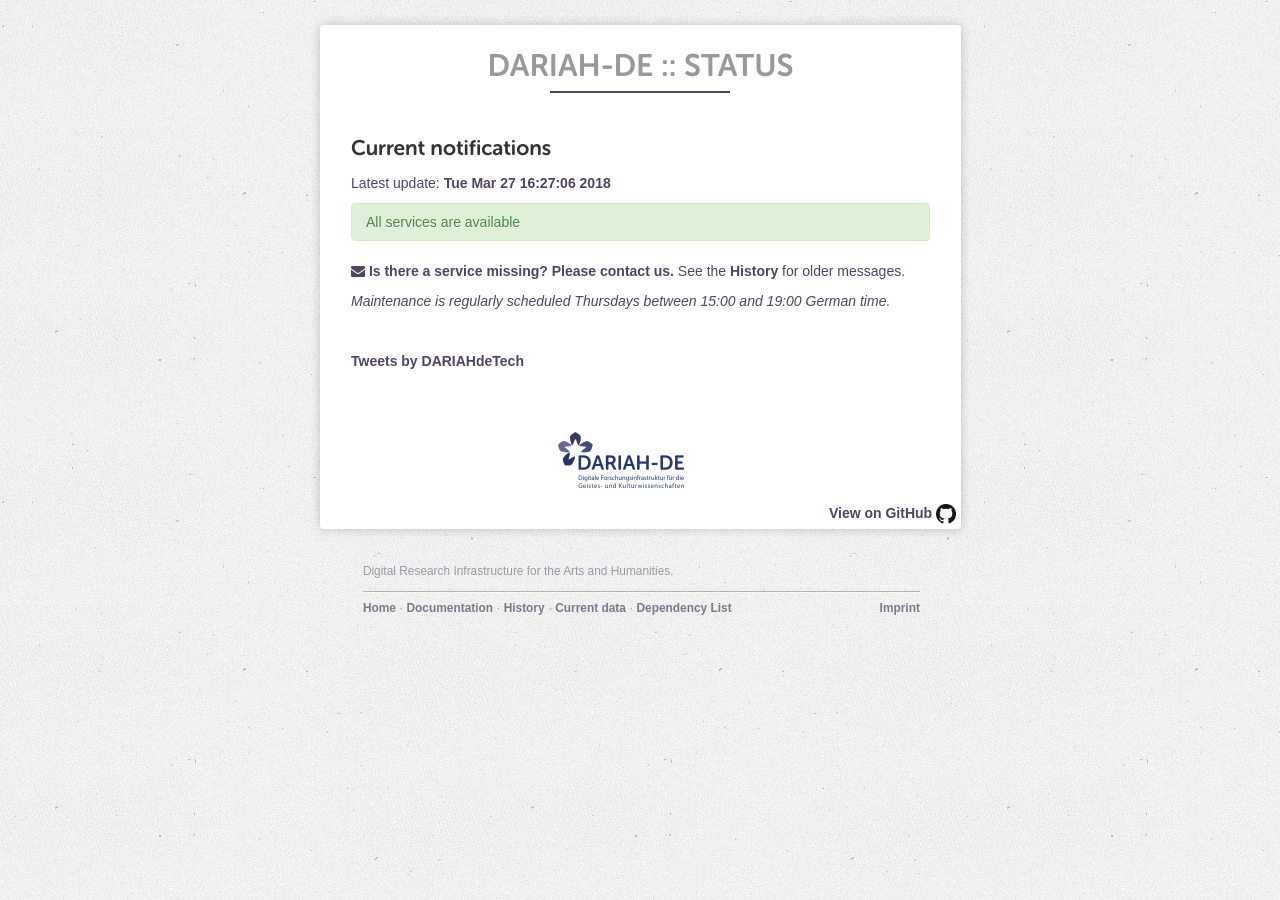
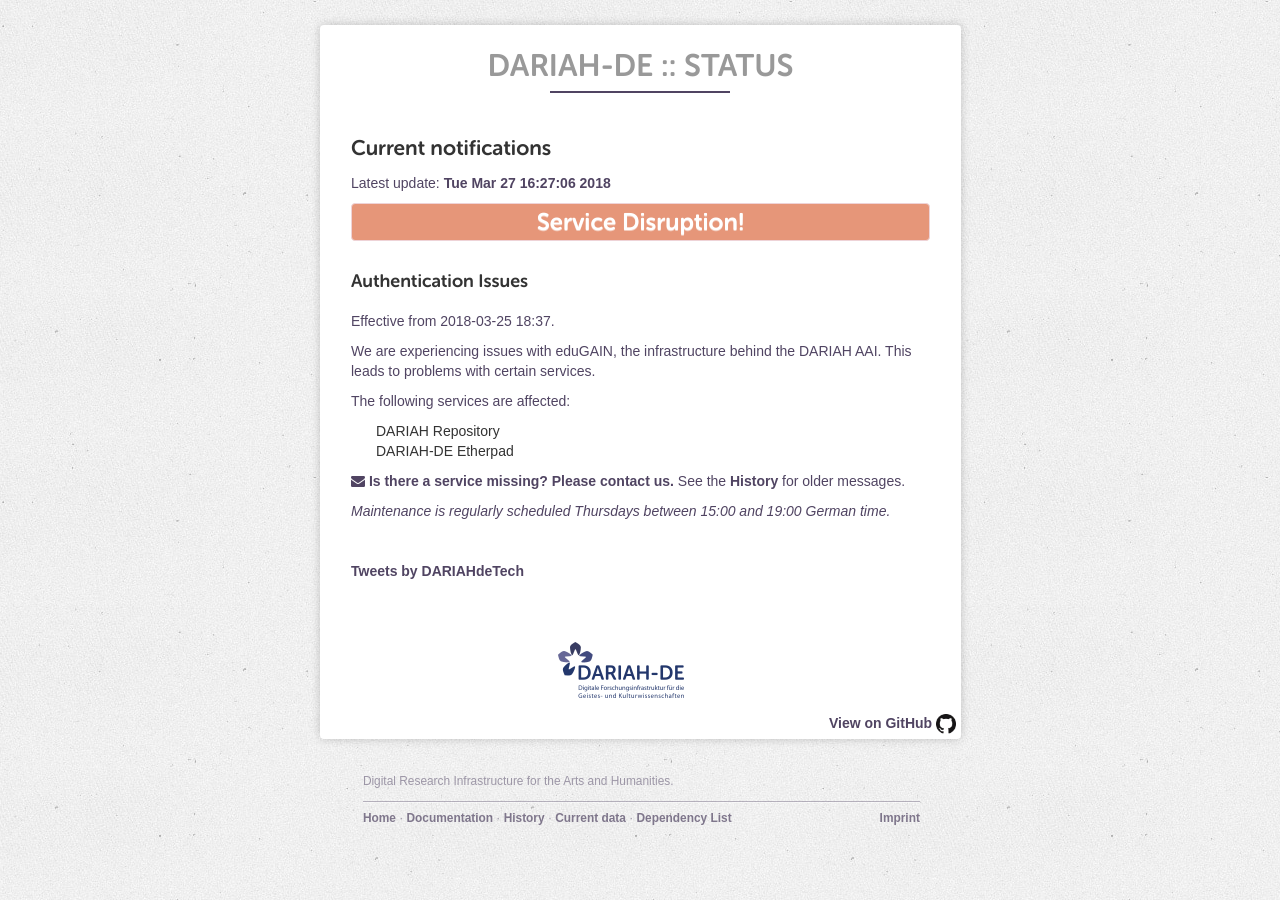
Before and after one commit to DARIAH-DE/status, a Jekyll site: the page built from index.md, in a window 1280 px wide. Built offline with Jekyll 4.4.1, drawn with Linux system fonts in a browser that asks for light colours; comment, search, counter and statistics services are not loaded.

Commit message:
eduGAIN problem

```diff
--- a/_data/outages.yaml
+++ b/_data/outages.yaml
@@ -1,4 +1,9 @@
 ---
+- title: 'Authentication Issues'
+  description: 'We are experiencing issues with eduGAIN, the infrastructure behind the DARIAH AAI. This leads to problems with certain services.'
+  date_start: '2018-03-25 18:37'
+  affected:
+    - '/middlewares/edugain'
 - title: 'Performance Issues'
   description: 'Due to hardware issues, performance issues for all DARIAH services are possible [throughout the week](https://info.gwdg.de/news/wartungsarbeiten-netapp/).'
   date_start: '2017-07-24 15:20'
--- a/_services/repository.yaml
+++ b/_services/repository.yaml
@@ -4,5 +4,6 @@
 website: 'https://de.dariah.eu/repository'
 teresah_included: false
 dependencies:
+  - '/middlewares/edugain'
   - '/middlewares/dariahstorage'
 ---
```
Also changed, not shown: _middlewares/edugain.md (added, +3 -0 lines), _services/etherpad.yaml (added, +7 -0 lines).
